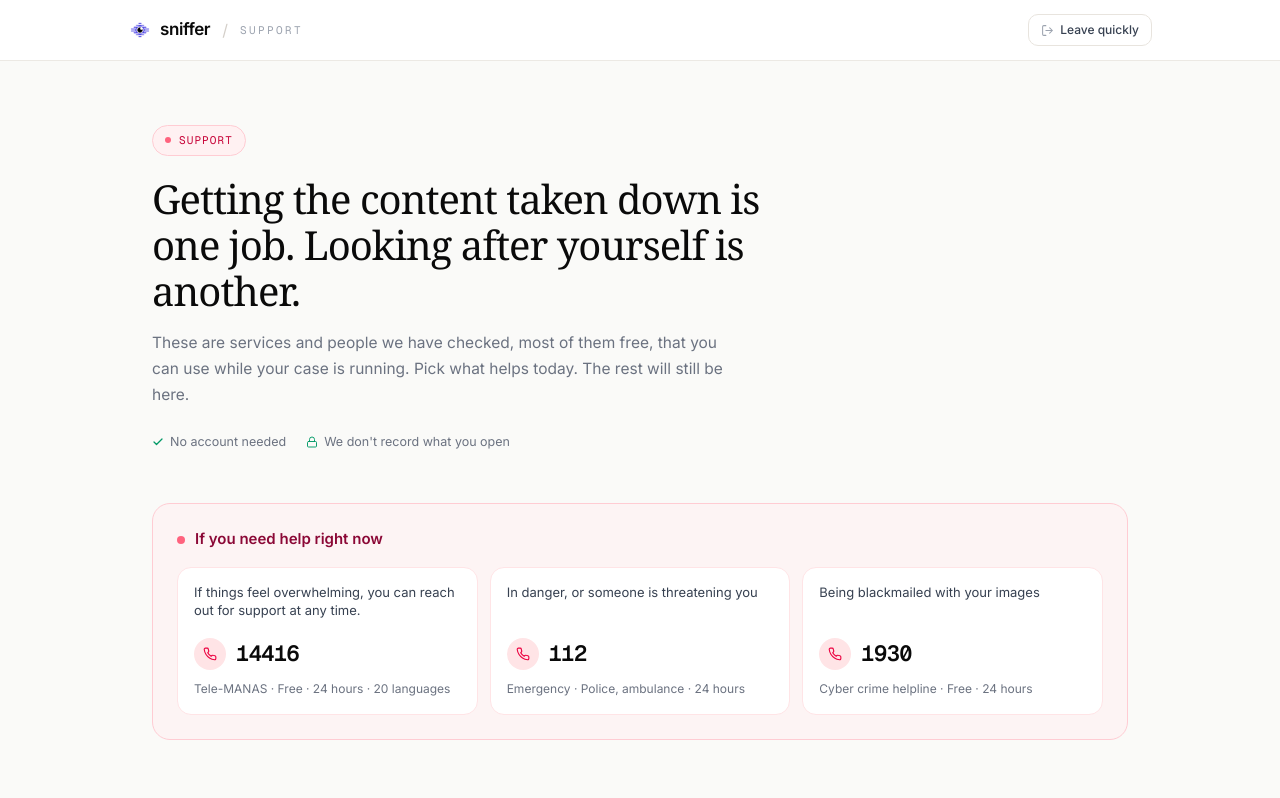
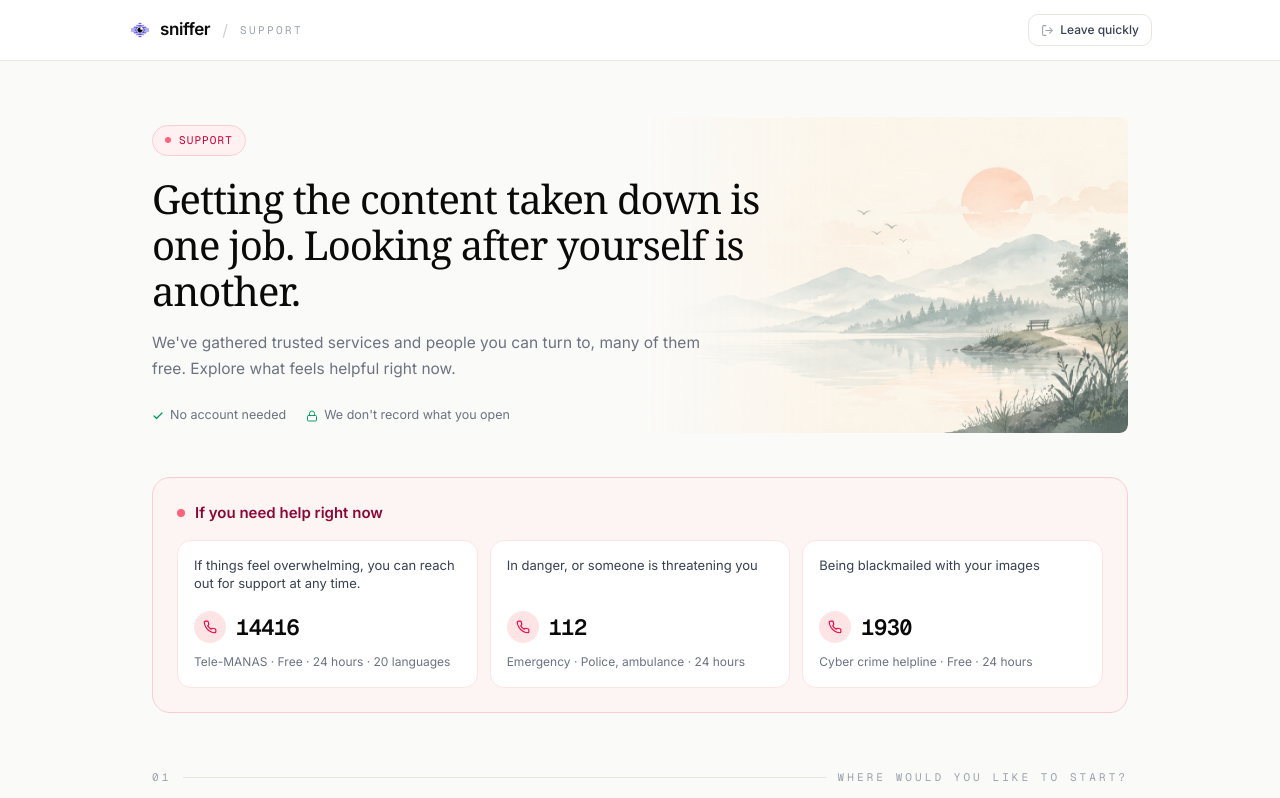
Before and after one commit to SHIVAMYADAV25/Traceveil, a Next.js app in the folder apps/web/: page /support in a window 1280 px wide. Shown: the top 798 px of the page. Built offline with nearby package versions, Linux system fonts and the light colour scheme; no server answers.

Commit message:
feat: enhance Support Hub intro with background imagery and updated copy

```diff
--- a/apps/web/app/support/page.tsx
+++ b/apps/web/app/support/page.tsx
@@ -22,7 +22,8 @@ export default function SupportHubPage() {
       <PageIntro
         badge="Support"
         title="Getting the content taken down is one job. Looking after yourself is another."
-        lead="These are services and people we have checked, most of them free, that you can use while your case is running. Pick what helps today. The rest will still be here."
+        lead="We've gathered trusted services and people you can turn to, many of them free. Explore what feels helpful right now."
+        bgImage="/support/counsellor-bg1.png"
       >
         <ul className="mt-6 flex flex-wrap items-center gap-x-5 gap-y-2 text-[12.5px] text-ink-soft">
           <li className="inline-flex items-center gap-1.5"><CheckIcon size={12} className="text-emerald-600" /> No account needed</li>
```
Also changed, not shown: apps/web/public/support/counsellor-bg1.png (added).
